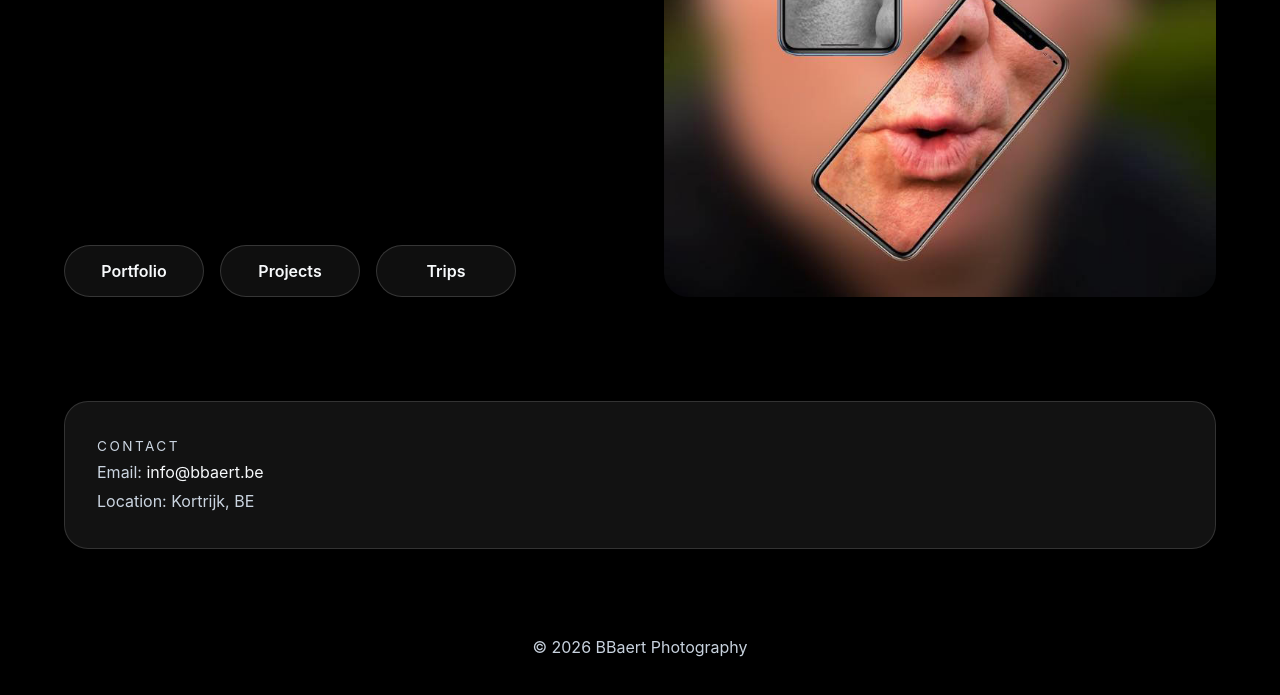
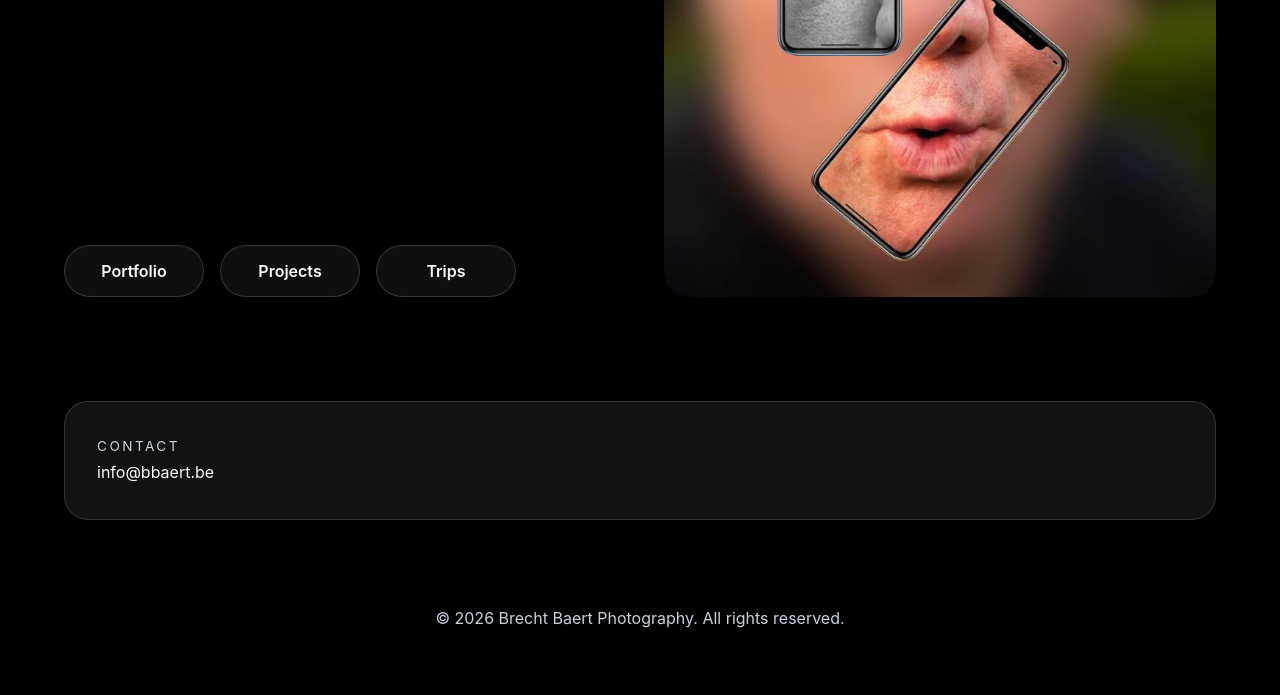
Before and after one commit to bbaert68/bbaert68.github.io, a plain HTML site: page index.html in a window 1280 px wide. Shown: the part 363-1058 px from the top of the page. Drawn offline with Linux system fonts and the light colour scheme.

Commit message:
Update contact section and footer copyright notice
Co-authored-by: Copilot <copilot@github.com>

```diff
--- a/index.html
+++ b/index.html
@@ -38,14 +38,13 @@
       <section id="contact" class="section about">
         <div class="contact-card">
           <p class="contact-label">Contact</p>
-          <p>Email: <a href="mailto:info@bbaert.be">info@bbaert.be</a></p>
-          <p>Location: Kortrijk, BE</p>
+          <p><a href="mailto:info@bbaert.be">info@bbaert.be</a></p>
         </div>
       </section>
     </main>
 
     <footer class="footer">
-      <p>© 2026 BBaert Photography</p>
+      <p>© 2026 Brecht Baert Photography. All rights reserved.</p>
     </footer>
   </body>
 </html>
```
